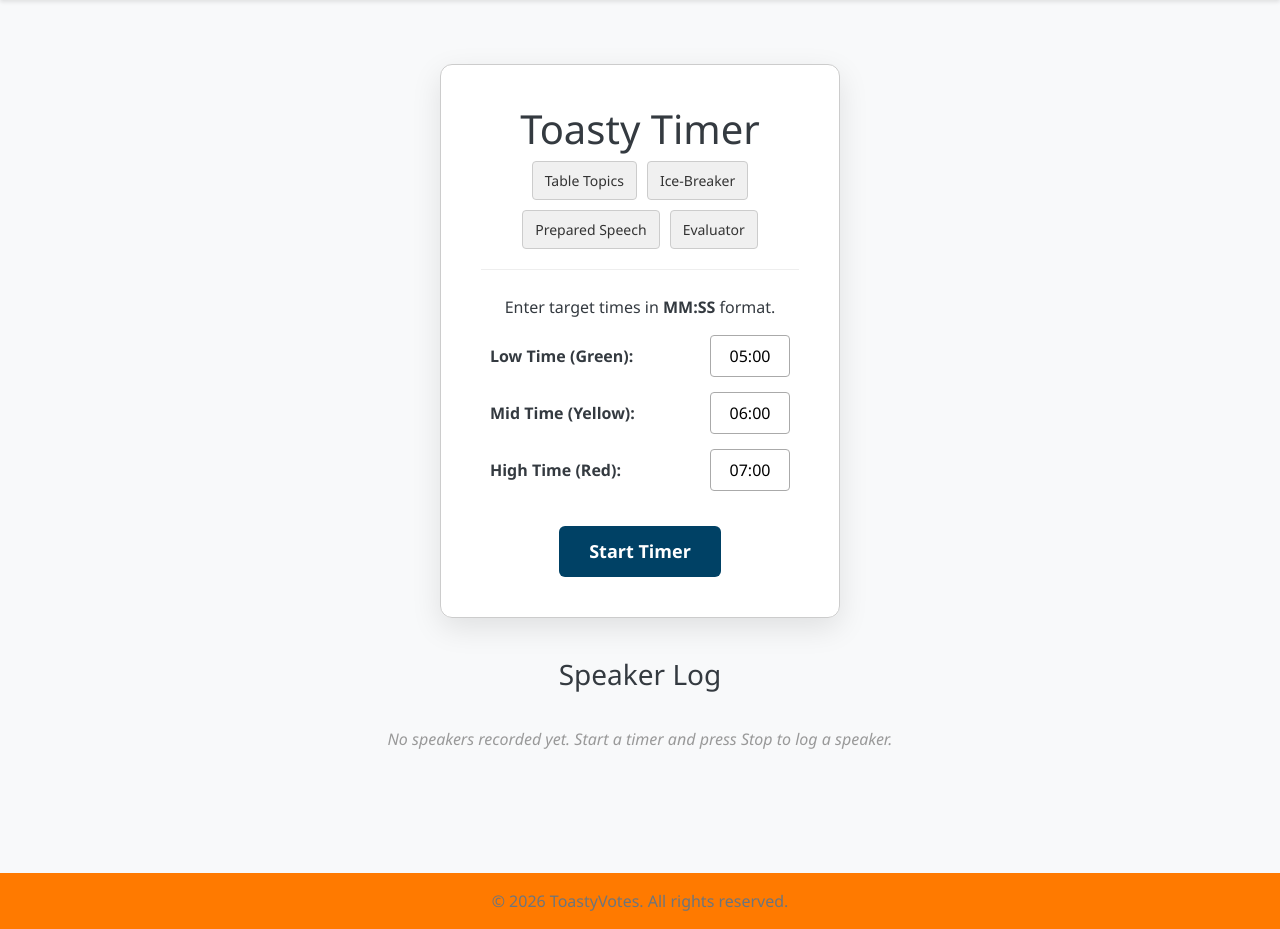
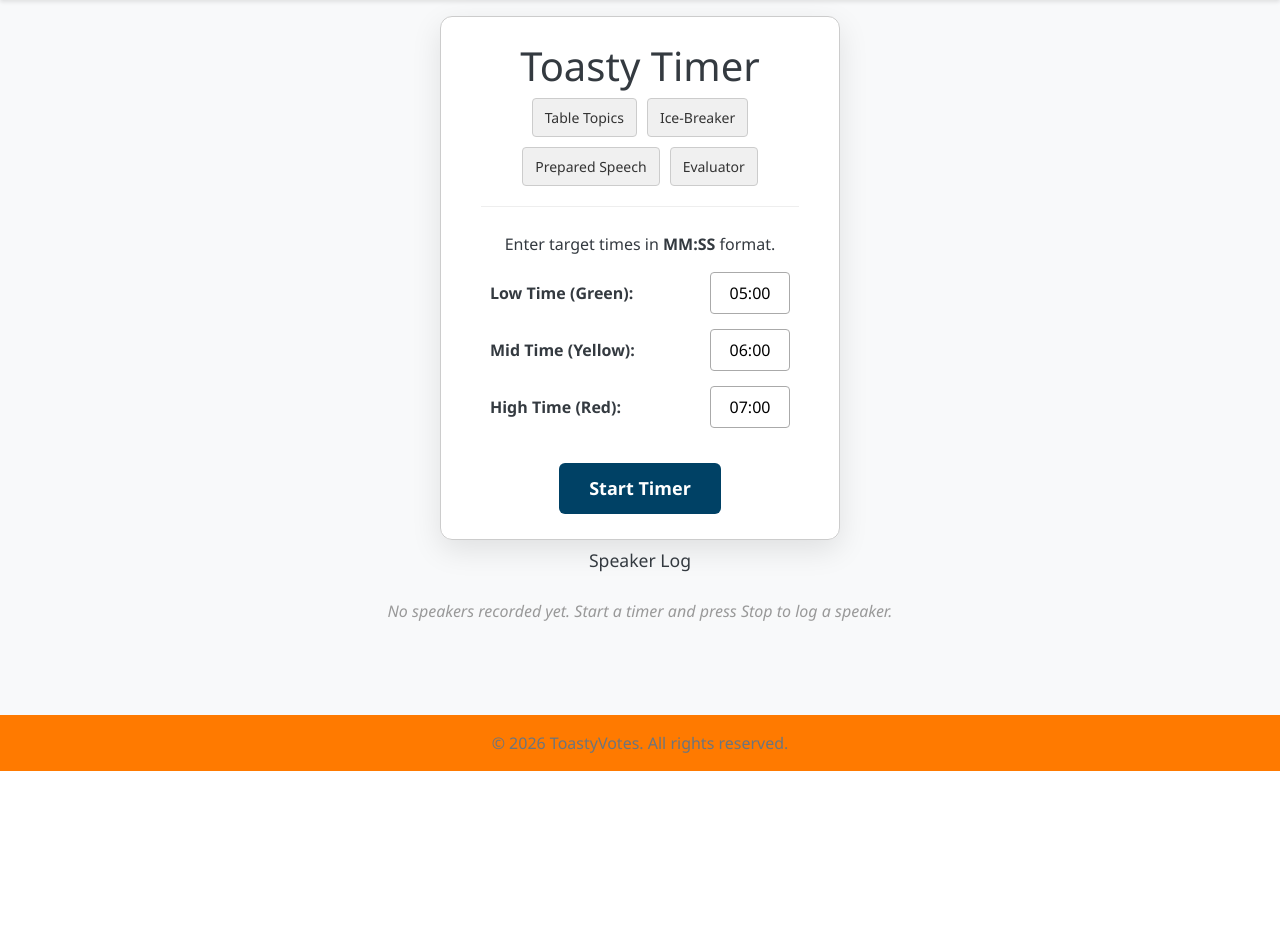
Before and after one commit to JL218/toastyvotes, a Django app: page /timer/ in a window 1280 px wide. Shown: the part 56-985 px from the top of the page. After the commit the page ends 827 px from the top, so only its background shows below. Run offline with Django 4.2, Linux system fonts and the light colour scheme.

Commit message:
style: vertically center Timer and Table Topics pages within viewport
- Added flex centering to main container on both pages
- Reduced padding/margins to fit all content above the fold
- Compacted speaker log heading on timer page
- No scrollbar needed on initial load

```diff
--- a/templates/voting/timer.html
+++ b/templates/voting/timer.html
@@ -5,16 +5,27 @@
 
 {% block extra_css %}
 <style>
+    /* Fill viewport, center content, no scroll */
+    main.container {
+        display: flex;
+        flex-direction: column;
+        justify-content: center;
+        align-items: center;
+        padding-top: 1rem !important;
+        padding-bottom: 0.5rem !important;
+    }
+
     /* Setup Screen */
     #setup-screen {
         background: rgba(255, 255, 255, 0.95);
-        padding: 40px;
+        padding: 25px 40px;
         border-radius: 12px;
         box-shadow: 0 10px 30px rgba(0,0,0,0.1);
         text-align: center;
         border: 1px solid #ccc;
         max-width: 400px;
-        margin: 40px auto;
+        width: 100%;
+        margin: 0 auto;
     }
 
     #setup-screen h1 { margin-top: 0; }
@@ -213,12 +224,14 @@
     /* Speaker Log */
     #speaker-log {
         max-width: 700px;
-        margin: 30px auto;
+        width: 100%;
+        margin: 10px auto 0;
     }
 
     #speaker-log h3 {
         text-align: center;
-        margin-bottom: 15px;
+        margin-bottom: 8px;
+        font-size: 1.1rem;
     }
 
     .log-table {
```
Also changed, not shown: templates/voting/tabletopics.html (+10 -0 lines).
